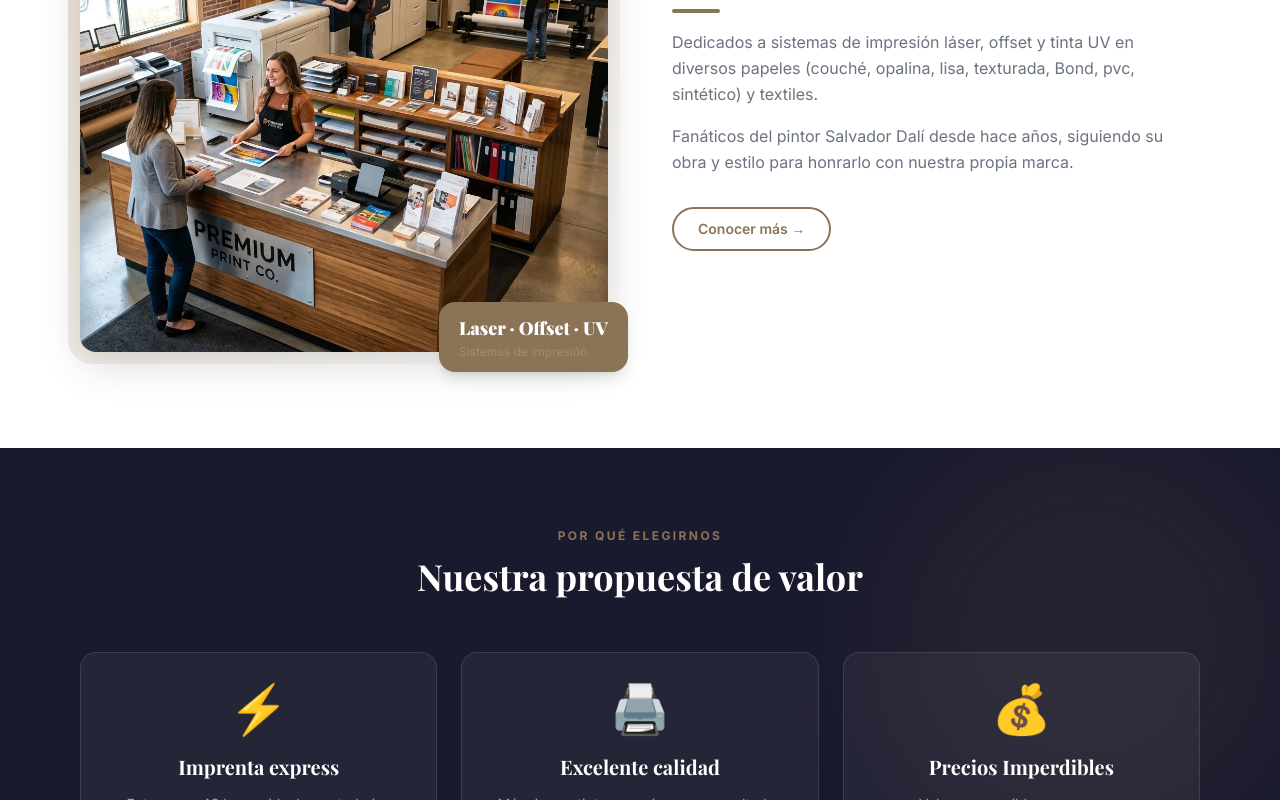
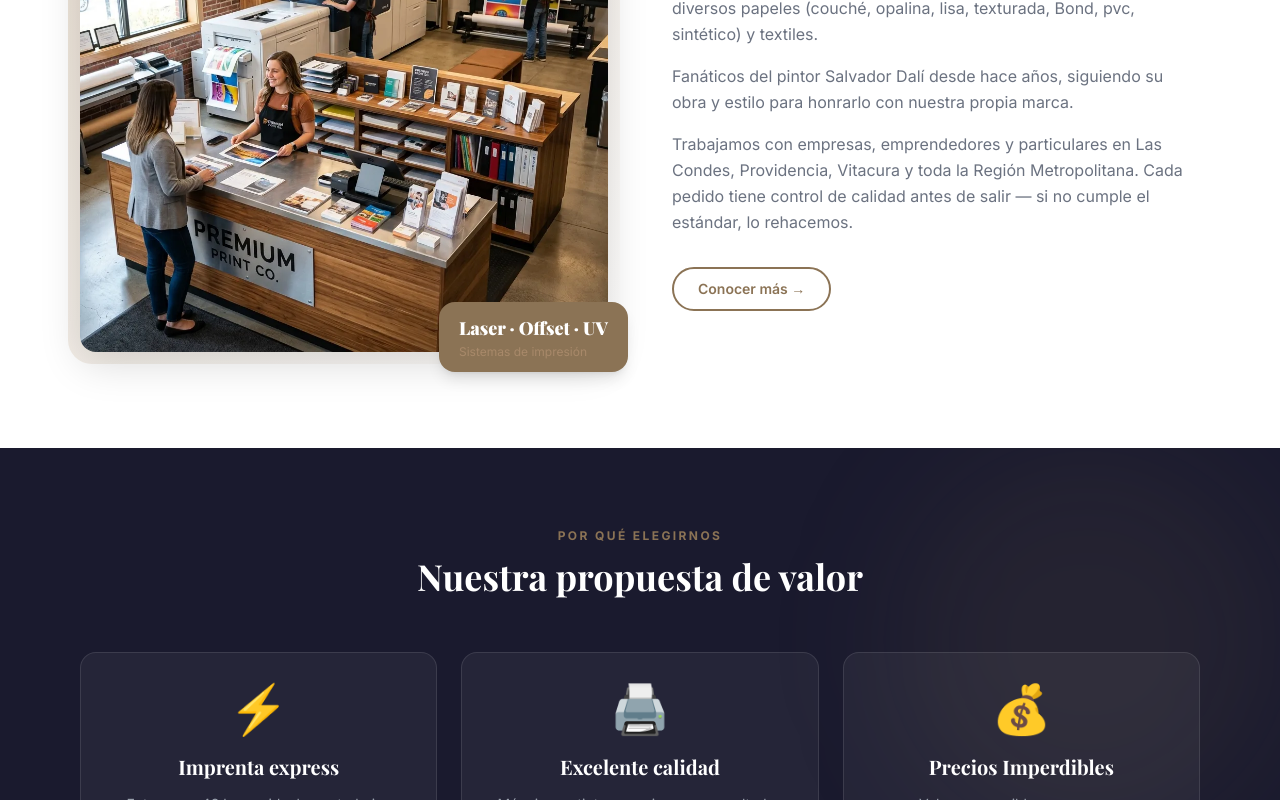
Before and after one commit to antaruii122/imprenta-salvadordali, a React (Vite) app: page / in a window 1280 px wide. Shown: the part 1140-1940 px from the top of the page. Built offline with nearby package versions, Linux system fonts and the light colour scheme.

Commit message:
feat: implement landing page including Home component, responsive layout, and essential branding assets

```diff
--- a/src/components/Footer.jsx
+++ b/src/components/Footer.jsx
@@ -33,7 +33,7 @@ export default function Footer() {
       <div className="max-w-6xl mx-auto px-4 py-14 grid grid-cols-1 md:grid-cols-3 gap-10">
         {/* Brand */}
         <div>
-          <img src={LOGO_BEIGE} alt="Imprenta Salvador Dalí" className="h-14 object-contain mb-5" />
+          <img src={LOGO_BEIGE} alt="Imprenta Salvador Dalí" width="56" height="56" className="h-14 object-contain mb-5" />
           <p className="text-sm leading-relaxed text-gray-400 mb-5">
             Dedicados a sistemas de impresión láser, offset y tinta UV. Entrega express en 48 horas. Las Condes, Santiago.
           </p>
--- a/src/components/Navbar.jsx
+++ b/src/components/Navbar.jsx
@@ -165,7 +165,7 @@ export default function Navbar() {
     <header className={`sticky top-0 z-50 transition-all duration-300 ${scrolled ? 'bg-white/95 backdrop-blur-sm shadow-md' : 'bg-white border-b border-gray-100'}`}>
       <div className="max-w-6xl mx-auto px-4 flex items-center justify-between h-16">
         <Link to="/" className="flex-shrink-0">
-          <img src={LOGO} alt="Imprenta Salvador Dalí" className="h-11 w-auto object-contain" />
+          <img src={LOGO} alt="Imprenta Salvador Dalí" width="44" height="44" className="h-11 w-auto object-contain" />
         </Link>
 
         {/* Desktop Nav */}
--- a/src/pages/Home.jsx
+++ b/src/pages/Home.jsx
@@ -3,7 +3,6 @@ import { Helmet } from 'react-helmet-async'
 import MapSection from '../components/MapSection'
 
 const HERO_IMG   = '/images/hero_stickers.webp'
-const OVAL       = null
 const ABOUT_IMG  = '/images/print_shop_team.webp'
 const WA         = 'https://wa.me/56964123098?text=Hola%2C%20me%20gustar%C3%ADa%20cotizar'
 
@@ -158,8 +157,13 @@ export default function Home() {
             <p className="text-gray-500 leading-relaxed mb-4">
               Dedicados a sistemas de impresión láser, offset y tinta UV en diversos papeles (couché, opalina, lisa, texturada, Bond, pvc, sintético) y textiles.
             </p>
+            <p className="text-gray-500 leading-relaxed mb-4">
+              Fanáticos del pintor Salvador Dalí desde hace años, siguiendo su obra y estilo para honrarlo con nuestra propia marca.
+            </p>
             <p className="text-gray-500 leading-relaxed mb-8">
-              Fanáticos del pintor Salvador Dalí desde hace años, siguiendo su obra y estilo para honrarlo con nuestra propia marca.
+              Trabajamos con empresas, emprendedores y particulares en Las Condes, Providencia,
+              Vitacura y toda la Región Metropolitana. Cada pedido tiene control de calidad antes
+              de salir — si no cumple el estándar, lo rehacemos.
             </p>
             <Link to="/quienes-somos" className="btn-outline">Conocer más →</Link>
           </div>
```
Also changed, not shown: public/images/og-preview.jpg.
